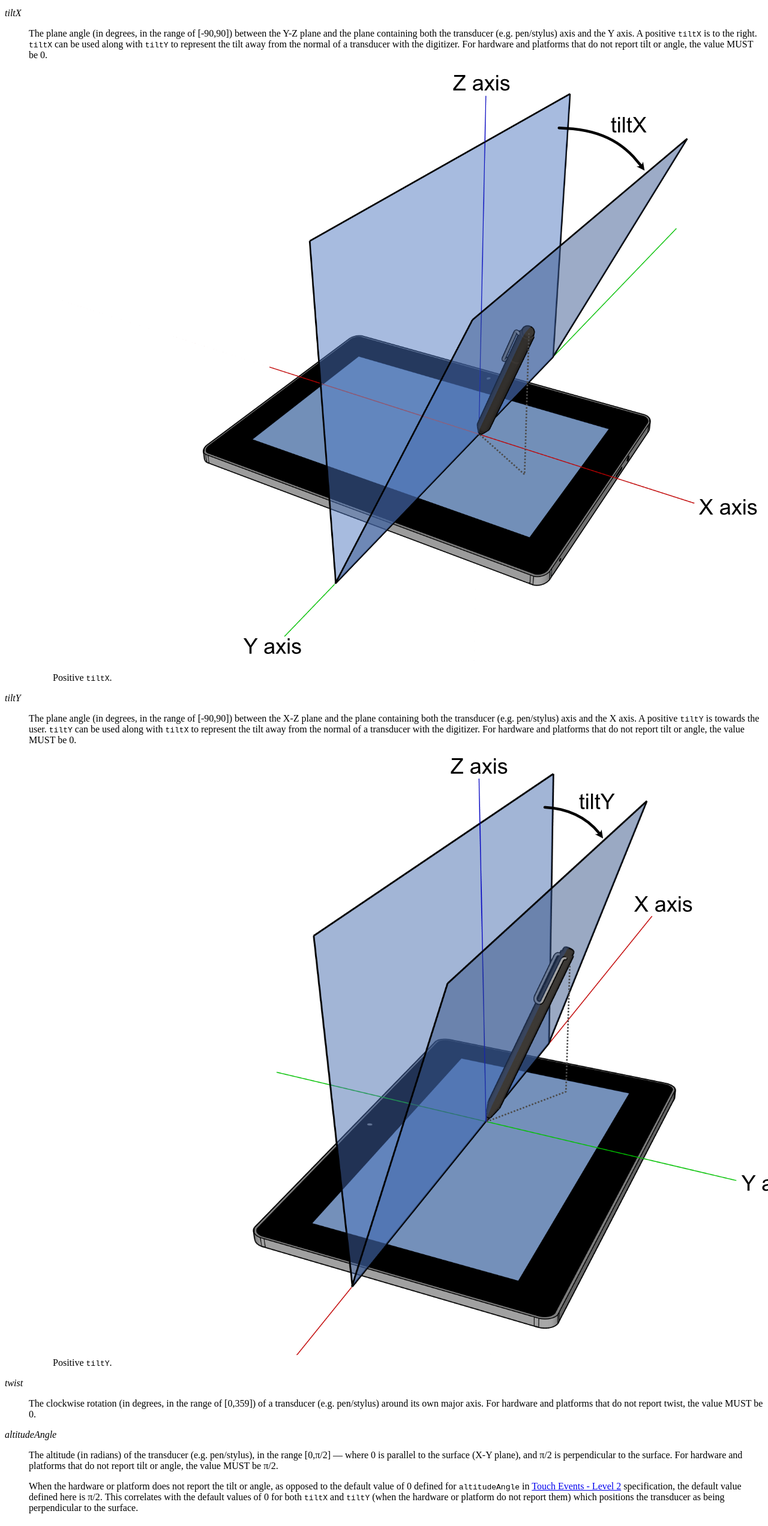
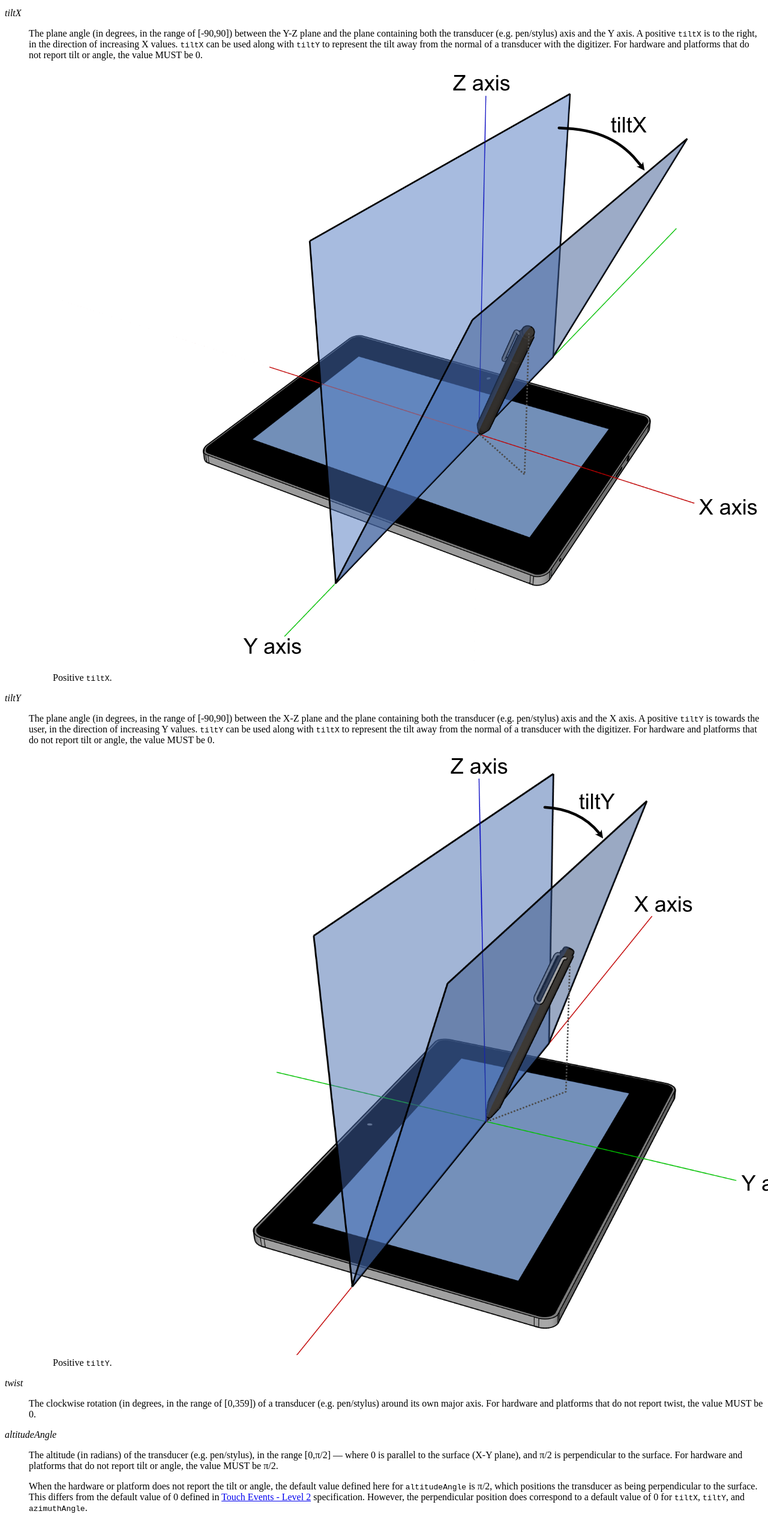
Before and after one commit to w3c/pointerevents, a plain HTML site: page index.html in a window 1280 px wide. Shown: the part 3761-6305 px from the top of the page at 60% size. Drawn offline with Linux system fonts and the light colour scheme.

Commit message:
Reword altitudeAngle note, expand tiltX and tiltY explanation (#422)
- the previous wording of the note was confusing - the sentence was back-to-front, and the "This correlates to" added to the confusion
- the "to the right" / "towards the user" wording for `tiltX` and `tiltY`, while correct, does not match the "increasing X values" wording used for `azimuthAngle`. This expands the definition, making it more comprehensive.

```diff
--- a/index.html
+++ b/index.html
@@ -252,7 +252,7 @@ interface PointerEvent : MouseEvent {
                         </dd>
                     <dt><dfn>tiltX</dfn></dt>
                         <dd>
-                            <p>The plane angle (in degrees, in the range of [-90,90]) between the Y-Z plane and the plane containing both the transducer (e.g. pen/stylus) axis and the Y axis. A positive <code>tiltX</code> is to the right. <code>tiltX</code> can be used along with <code>tiltY</code> to represent the tilt away from the normal of a transducer with the digitizer. For hardware and platforms that do not report tilt or angle, the value MUST be 0.</p>
+                            <p>The plane angle (in degrees, in the range of [-90,90]) between the Y-Z plane and the plane containing both the transducer (e.g. pen/stylus) axis and the Y axis. A positive <code>tiltX</code> is to the right, in the direction of increasing X values. <code>tiltX</code> can be used along with <code>tiltY</code> to represent the tilt away from the normal of a transducer with the digitizer. For hardware and platforms that do not report tilt or angle, the value MUST be 0.</p>
                             <figure id="figure_tiltX">
                                 <img src="images/tiltX.png" alt="tiltX explanation diagram">
                                 <figcaption>Positive <code>tiltX</code>.</figcaption>
@@ -260,7 +260,7 @@ interface PointerEvent : MouseEvent {
                         </dd>
                     <dt><dfn>tiltY</dfn></dt>
                         <dd>
-                            <p>The plane angle (in degrees, in the range of [-90,90]) between the X-Z plane and the plane containing both the transducer (e.g. pen/stylus) axis and the X axis. A positive <code>tiltY</code> is towards the user. <code>tiltY</code> can be used along with <code>tiltX</code> to represent the tilt away from the normal of a transducer with the digitizer. For hardware and platforms that do not report tilt or angle, the value MUST be 0.</p>
+                            <p>The plane angle (in degrees, in the range of [-90,90]) between the X-Z plane and the plane containing both the transducer (e.g. pen/stylus) axis and the X axis. A positive <code>tiltY</code> is towards the user, in the direction of increasing Y values. <code>tiltY</code> can be used along with <code>tiltX</code> to represent the tilt away from the normal of a transducer with the digitizer. For hardware and platforms that do not report tilt or angle, the value MUST be 0.</p>
                             <figure id="figure_tiltY">
                                 <img src="images/tiltY.png" alt="tiltY explanation diagram">
                                 <figcaption>Positive <code>tiltY</code>.</figcaption>
@@ -274,10 +274,10 @@ interface PointerEvent : MouseEvent {
                         <dd>
                             <p>The altitude (in radians) of the transducer (e.g. pen/stylus), in the range [0,π/2] — where 0 is parallel to the surface (X-Y plane), and π/2 is perpendicular to the surface. For hardware and platforms that do not report tilt or angle, the value MUST be π/2.</p>
                             <div class="note">
-                                When the hardware or platform does not report the tilt or angle, as opposed to the default value of 0 defined for <code>altitudeAngle</code>
-                                in <a href="https://w3c.github.io/touch-events/">Touch Events - Level 2</a> specification,
-                                the default value defined here is π/2. This correlates with the default values of 0 for both <code>tiltX</code> and
-                                <code>tiltY</code> (when the hardware or platform do not report them) which positions the transducer as being perpendicular to the surface.
+                                When the hardware or platform does not report the tilt or angle, the default value defined here for <code>altitudeAngle</code> is π/2,
+                                which positions the transducer as being perpendicular to the surface.
+                                This differs from the default value of 0 defined in <a href="https://w3c.github.io/touch-events/">Touch Events - Level 2</a> specification.
+                                However, the perpendicular position does correspond to a default value of 0 for <code>tiltX</code>, <code>tiltY</code>, and <code>azimuthAngle</code>.
                             </div>
                             <figure id="figure_altitudeAngle">
                                 <img src="images/altitudeAngle.png" alt="altitudeAngle explanation diagram">
```
